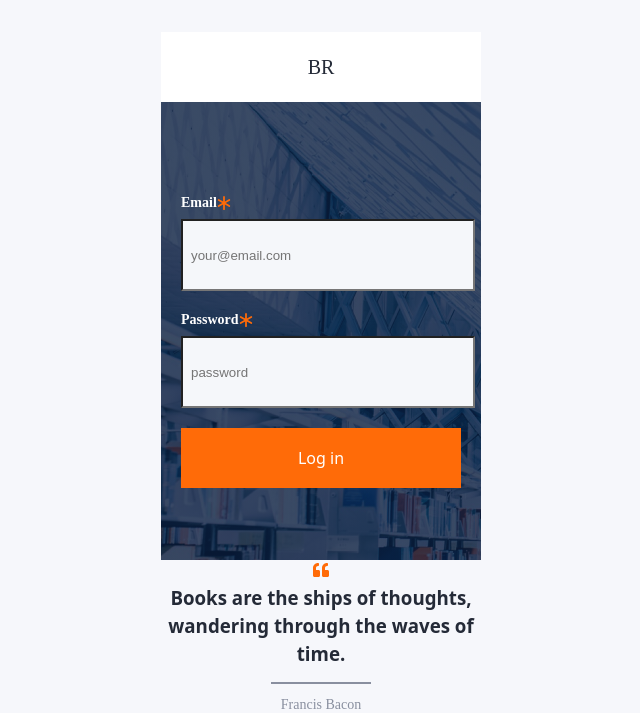
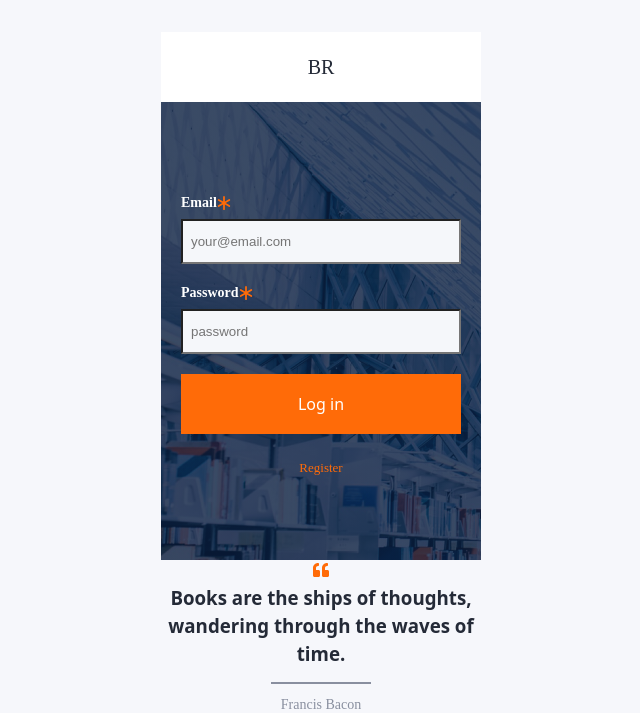
Before and after one commit to LesyaKot/BookRead, a React (Vite) app: page /login in a window 1280 px wide. Shown: the part 104-817 px from the top of the page, without its empty margins (319-959 px from the left). Built offline with nearby package versions, Linux system fonts and the light colour scheme.

Commit message:
add css to Login, Register components

```diff
--- a/src/components/LogInForm/LogInForm.jsx
+++ b/src/components/LogInForm/LogInForm.jsx
@@ -7,6 +7,7 @@ import GoogleLoginBtn from "../GoogleLoginBtn/GoogleLoginBtn";
 import css from "./LogInForm.module.css";
 import { FaQuoteLeft } from "react-icons/fa";
 import Logo from "../Logo/Logo";
+import { Link } from "react-router-dom";
 
 export default function LogInForm() {
   const dispatch = useDispatch();
@@ -79,6 +80,12 @@ export default function LogInForm() {
             <button className={css.btn} type="submit">
               Log in
             </button>
+
+            <div className={css.linkWrap}>
+              <Link className={css.link} to="/register">
+                <span className={css.accent}>Register</span>
+              </Link>
+            </div>
           </Form>
         </Formik>
 
--- a/src/components/LogInForm/LogInForm.module.css
+++ b/src/components/LogInForm/LogInForm.module.css
@@ -45,8 +45,6 @@
 
 .input {
   display: block;
-  width: 280px;
-  height: 42px;
   padding-left: 8px;
   padding-top: 13px;
   padding-bottom: 13px;
@@ -85,3 +83,19 @@
   margin: 0 auto 12px;
   background-color: #898f9f;
 }
+
+.accent {
+  color: #ff6b08;
+}
+.linkWrap {
+  margin-top: 20px;
+}
+.link {
+  font-family: Montserrat;
+  font-weight: 500;
+  font-size: 13px;
+  line-height: 15.85px;
+  letter-spacing: 0%;
+  text-align: center;
+  color: #a6abb9;
+}
--- a/src/components/RegisterForm/RegisterForm.jsx
+++ b/src/components/RegisterForm/RegisterForm.jsx
@@ -6,6 +6,9 @@ import css from "./RegisterForm.module.css";
 import { toast, ToastContainer } from "react-toastify";
 import "react-toastify/dist/ReactToastify.css";
 import GoogleLoginBtn from "../GoogleLoginBtn/GoogleLoginBtn";
+import { BsAsterisk } from "react-icons/bs";
+import Logo from "../Logo/Logo";
+import { Link } from "react-router-dom";
 
 export default function RegisterForm() {
   const dispatch = useDispatch();
@@ -41,7 +44,13 @@ export default function RegisterForm() {
 
   return (
     <>
+      <div className={css.loginWrape}>
+        <div className={css.logoWrap}>
+          <Logo />
+        </div>
+        <div className={css.wrap}>
           <GoogleLoginBtn />
+
           <Formik
             initialValues={{
               name: "",
@@ -54,52 +63,72 @@ export default function RegisterForm() {
           >
             <Form className={css.form} autoComplete="off">
               <label className={css.label}>
-            Name
-            <Field className={css.input} type="text" name="name" />
+                <span className={css.labelText}>
+                  Name <BsAsterisk className={css.icon} />
+                </span>
+                <Field
+                  className={css.input}
+                  type="text"
+                  name="name"
+                  placeholder="name"
+                />
                 <ErrorMessage
                   name="name"
                   component="div"
                   className={css.errorMessage}
                 />
               </label>
+
               <label className={css.label}>
-            Email
-            <Field className={css.input} type="email" name="email" />
+                <span className={css.labelText}>
+                  Email <BsAsterisk className={css.icon} />
+                </span>
+                <Field
+                  className={css.input}
+                  type="email"
+                  name="email"
+                  placeholder="your@email.com"
+                />
                 <ErrorMessage
                   name="email"
                   component="div"
                   className={css.errorMessage}
                 />
               </label>
+
               <label className={css.label}>
-            Password
-            <Field className={css.input} type="password" name="password" />
+                <span className={css.labelText}>
+                  Password <BsAsterisk className={css.icon} />
+                </span>
+                <Field
+                  className={css.input}
+                  type="password"
+                  name="password"
+                  placeholder="password"
+                />
                 <ErrorMessage
                   name="password"
                   component="div"
                   className={css.errorMessage}
                 />
               </label>
-          <label className={css.label}>
-            Confirm password
-            <Field
-              className={css.input}
-              type="password"
-              name="confirmPassword"
-            />
-            <ErrorMessage
-              name="confirmPassword"
-              component="div"
-              className={css.errorMessage}
-            />
-          </label>
+
               <button className={css.btn} type="submit">
                 Register
               </button>
+
+              <div className={css.linkWrap}>
+                <Link className={css.link} to="/login">
+                  Already have an account?{" "}
+                  <span className={css.accent}>Log in</span>
+                </Link>
+              </div>
             </Form>
           </Formik>
 
           <ToastContainer position="top-center" autoClose={3000} />
+        </div>
+      </div>
     </>
   );
 }
--- a/src/components/RegisterForm/RegisterForm.module.css
+++ b/src/components/RegisterForm/RegisterForm.module.css
@@ -0,0 +1,100 @@
+.wrap {
+  background: #091e3fcc;
+  background-image: linear-gradient(#091e3fcc, #091e3fcc), url(/public/pic.png);
+  background-repeat: no-repeat;
+  background-size: cover;
+  width: 320px;
+  height: 648px;
+}
+.logoWrap {
+  background-color: #ffffff;
+  padding: 16px 146px;
+  margin: 0;
+}
+.loginWrape {
+  width: 100%;
+  align-items: center;
+}
+.form {
+  width: 280px;
+  height: 512px;
+  display: flex;
+  flex-direction: column;
+  padding: 32px 20px;
+}
+.label {
+  font-family: Montserrat;
+  font-size: 14px;
+  font-weight: 600;
+  line-height: 17.07px;
+  text-align: left;
+  display: flex;
+  flex-direction: column;
+  text-align: start;
+  color: #fff;
+}
+.icon {
+  color: #ff6b08;
+}
+.labelText {
+  display: flex;
+  align-items: center;
+  margin-bottom: 8px;
+}
+
+.input {
+  display: block;
+  padding-left: 8px;
+  padding-top: 13px;
+  padding-bottom: 13px;
+  background-color: #f5f7fa;
+  margin-bottom: 20px;
+  color: #a6abb9;
+}
+.btn {
+  background-color: #ff6b08;
+  color: #fff;
+  width: 280px;
+  height: 60px;
+  border-radius: 0%;
+}
+.textTitle {
+  display: inline-block;
+  margin: 0;
+  color: #242a37;
+}
+
+.text {
+  position: relative;
+  text-align: center;
+  color: #898f9f;
+  font-family: Montserrat;
+  font-weight: 500;
+  font-size: 14px;
+  line-height: 17.07px;
+}
+
+.text::before {
+  content: "";
+  display: block;
+  width: 100px;
+  height: 2px;
+  margin: 0 auto 12px;
+  background-color: #898f9f;
+}
+
+.accent {
+  color: #ff6b08;
+}
+.linkWrap {
+  margin-top: 20px;
+}
+.link {
+  font-family: Montserrat;
+  font-weight: 500;
+  font-size: 13px;
+  line-height: 15.85px;
+  letter-spacing: 0%;
+  text-align: center;
+  color: #a6abb9;
+}
```
Lines whose indentation alone changed are shown as unchanged.
